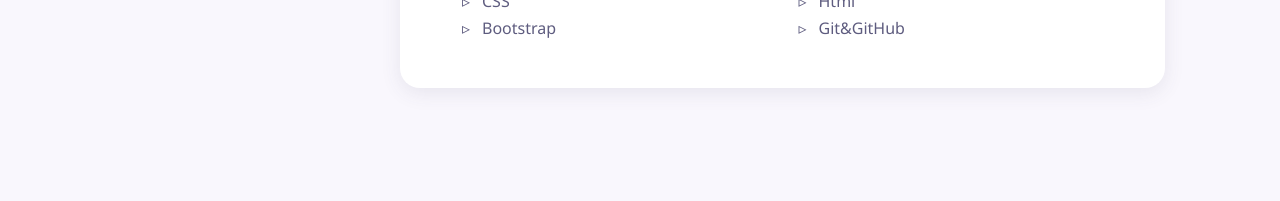
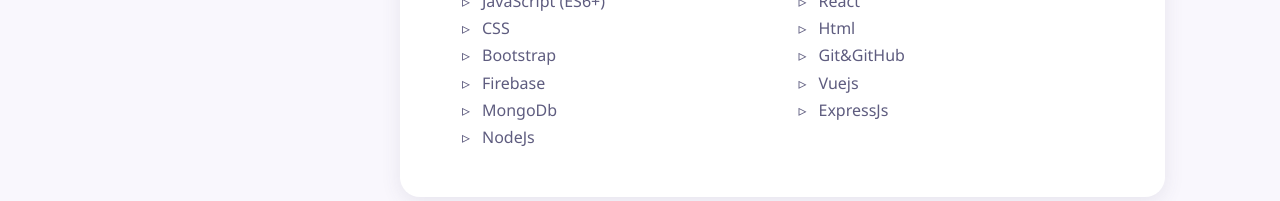
Before and after one commit to abolarin100/latestportfoliosite, a React (Create React App) app: page / in a window 1280 px wide. Shown: the part 1345-1546 px from the top of the page. Built offline with nearby package versions, Linux system fonts and the light colour scheme.

Commit message:
Update About.js

```diff
--- a/src/components/About.js
+++ b/src/components/About.js
@@ -13,7 +13,7 @@
             <div className="about__data grid">
                 <div className="about__info">
                     <p className="about__description">
-                    As a passionate Frontend Developer with years of experience, I am skilled in creating intuitive, user-friendly interfaces. I can seamlessly integrate REST APIs in React. I have experience collaborating with designers, back-end developers, and project managers to ensure seamless integration of all components. I am also passionate about staying up-to-date with the latest trends and best practices in web development, and regularly attend conferences and workshops to expand my knowledge. I can add immense value with skills and capacities while experiencing personal and professional growth.<br /><br />
+                    As a passionate Frontend Developer with years of experience in writing clean and reusable code. I am skilled in creating intuitive, user-friendly interfaces. I can seamlessly integrate REST APIs in my projects and interact with any Database/Libraries. I have experience collaborating with designers, back-end developers, and project managers to ensure seamless integration of all components. I am also passionate about staying up-to-date with the latest trends and best practices in web development, and regularly attend conferences and workshops to expand my knowledge. I can add immense value with skills and capacities while experiencing personal and professional growth.<br /><br />
                         Here are a few technologies I have been working with recently:
                     </p>
                     <ul className="about__list">
@@ -23,6 +23,11 @@
                         <li>Html</li>
                         <li>Bootstrap</li>
                         <li>Git&GitHub</li>
+                        <li>Firebase</li>
+                        <li>Vuejs</li>
+                        <li>MongoDb</li>
+                        <li>ExpressJs</li>
+                        <li>NodeJs</li>
                     </ul>
                     {/* <button className="btn" onClick={downloadResume}>Donwload CV</button> */}
                 </div>
```
